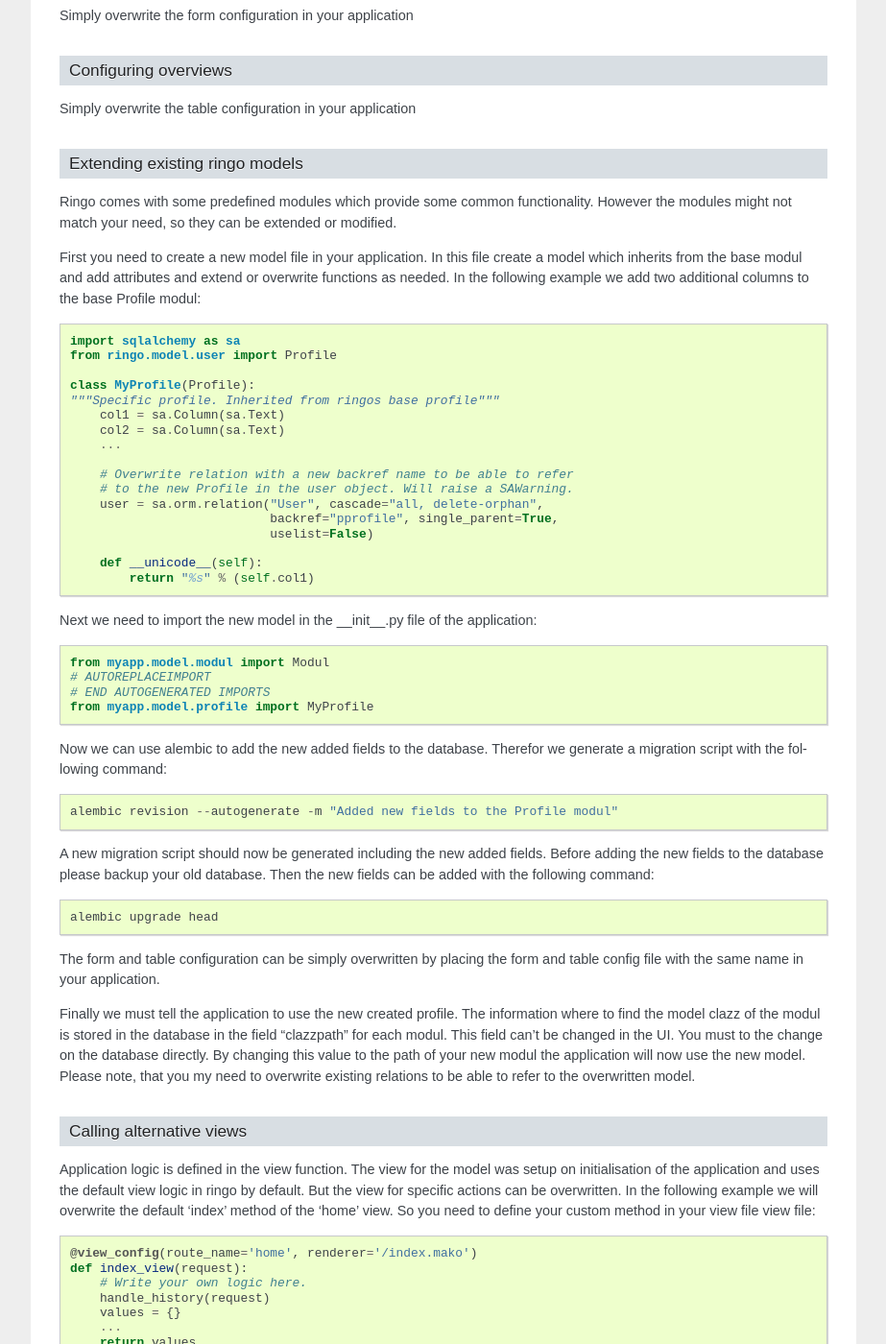
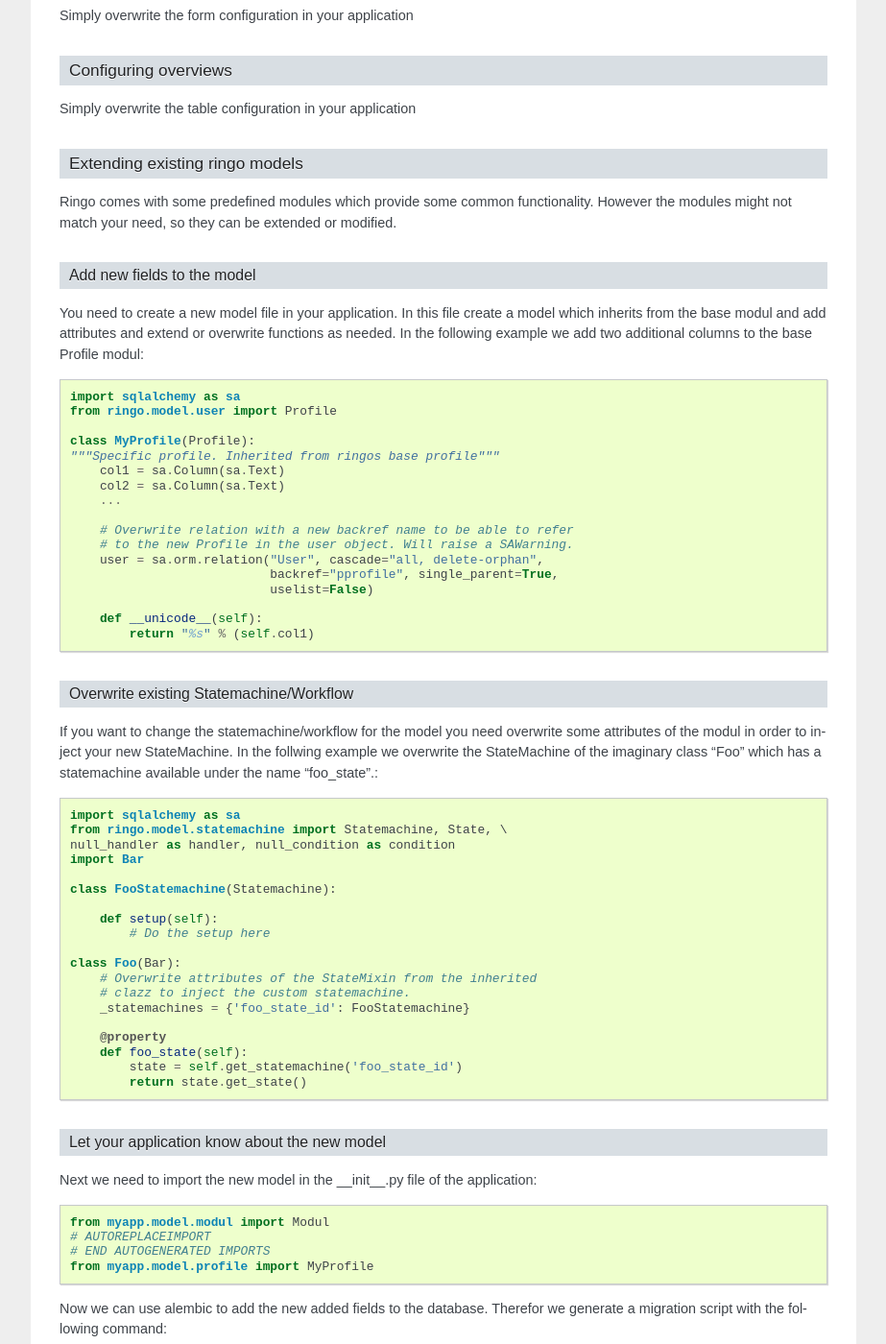
Before and after one commit to ringo-framework/ringo, a Sphinx documentation site: the page built from docs/source/development.rst, in a window 1280 px wide and 1400 px high, scrolled down 3778 px. Shown: the whole window at 96% size, without its empty margins (198-1121 px from the left). Built offline with Sphinx 7.4.7, drawn with Linux system fonts in a browser that asks for light colours; formulas are drawn with MathJax 3; some of the changed text lies outside the part shown.

Commit message:
Write documentation on how to overwrite a stemachine in the model.

```diff
--- a/docs/source/development.rst
+++ b/docs/source/development.rst
@@ -244,7 +244,9 @@ Ringo comes with some predefined modules which provide some common
 functionality. However the modules might not match your need, so they can be
 extended or modified.
 
-First you need to create a new model file in your application. In this file
+Add new fields to the model
+^^^^^^^^^^^^^^^^^^^^^^^^^^^
+You need to create a new model file in your application. In this file
 create a model which inherits from the base modul and add attributes and
 extend or overwrite functions as needed. In the following example we add two
 additional columns to the base Profile modul::
@@ -267,6 +269,36 @@ additional columns to the base Profile modul::
             def __unicode__(self):
                 return "%s" % (self.col1)
 
+Overwrite existing Statemachine/Workflow
+^^^^^^^^^^^^^^^^^^^^^^^^^^^^^^^^^^^^^^^^
+If you want to change the statemachine/workflow for the model you need
+overwrite some attributes of the modul in order to inject your new
+StateMachine.  In the follwing example we overwrite the StateMachine of the
+imaginary class "Foo" which has a statemachine available under the name
+"foo_state".::
+
+        import sqlalchemy as sa
+        from ringo.model.statemachine import Statemachine, State, \
+        null_handler as handler, null_condition as condition
+        import Bar
+
+        class FooStatemachine(Statemachine):
+
+            def setup(self):
+                # Do the setup here
+
+        class Foo(Bar):
+            # Overwrite attributes of the StateMixin from the inherited
+            # clazz to inject the custom statemachine.
+            _statemachines = {'foo_state_id': FooStatemachine}
+
+            @property
+            def foo_state(self):
+                state = self.get_statemachine('foo_state_id')
+                return state.get_state()
+
+Let your application know about the new model
+^^^^^^^^^^^^^^^^^^^^^^^^^^^^^^^^^^^^^^^^^^^^^
 Next we need to import the new model in the __init__.py file of the application::
 
         from myapp.model.modul import Modul
```
